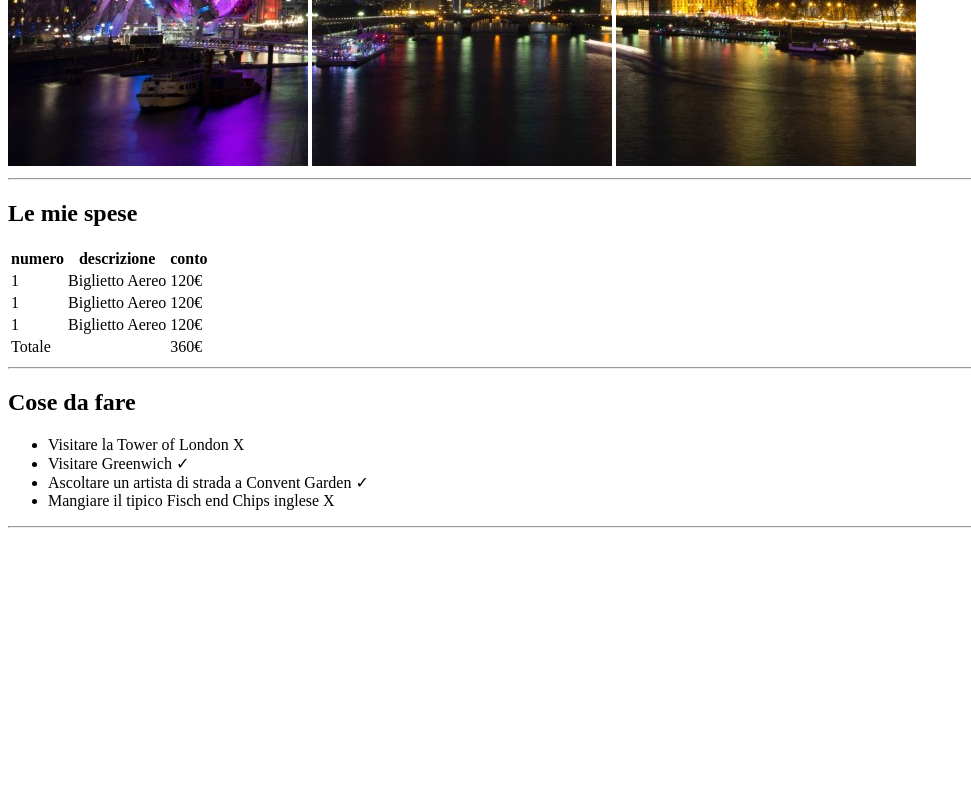
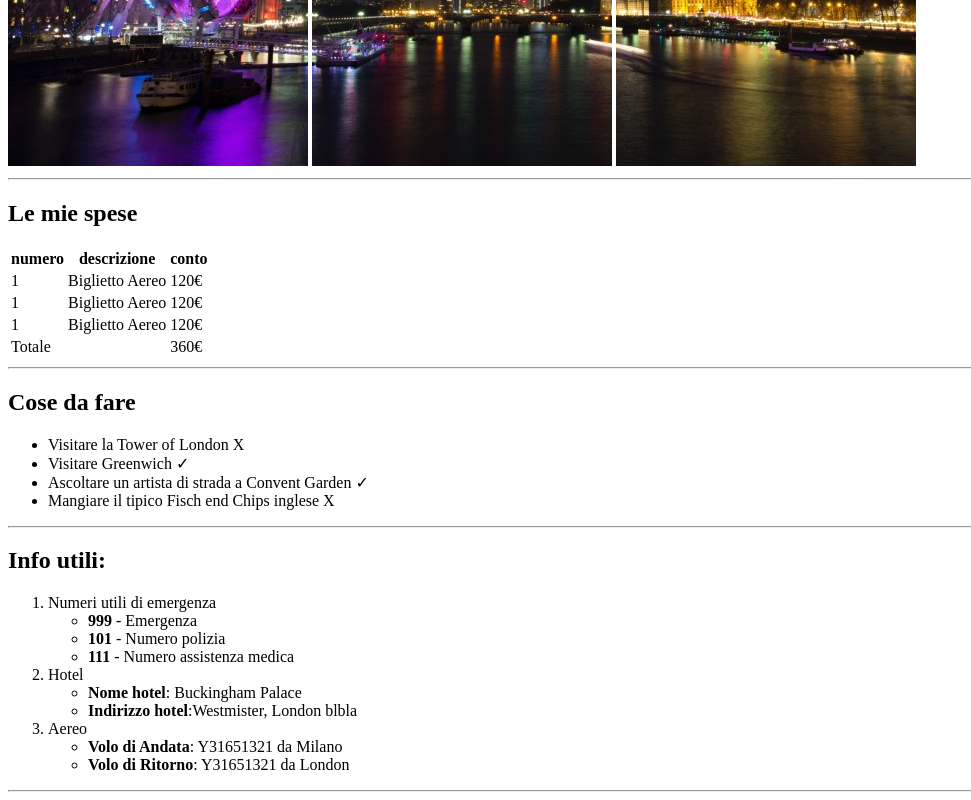
Before and after one commit to Vinctdea/html-london-trip, a plain HTML site: page index.html in a window 1280 px wide. Shown: the part 514-1314 px from the top of the page, without its empty margins (0-971 px from the left). Before the commit the page ends 1050 px from the top, so only its background shows below. Drawn offline with Linux system fonts and the light colour scheme.

Commit message:
add info utility

```diff
--- a/index.html
+++ b/index.html
@@ -70,6 +70,30 @@
     </section>
     <hr>
 
+    <!-- utility -->
+    <section class="utility">
+        <h2>Info utili:</h2>
+        <ol>
+            <li>Numeri utili di emergenza</li>
+                <ul>
+                    <li><strong>999</strong> - Emergenza</li>
+                    <li><strong>101</strong> - Numero polizia</li>
+                    <li><strong>111</strong> - Numero assistenza medica</li>
+                </ul>
+            <li>Hotel</li>
+                <ul>
+                    <li><Strong>Nome hotel</Strong>: Buckingham Palace</li>
+                    <li><Strong>Indirizzo hotel</Strong>:Westmister, London blbla</li>
+                </ul>
+            <li>Aereo</li>
+                <ul>
+                    <li><strong>Volo di Andata</strong>: Y31651321 da Milano</li>
+                    <li><strong>Volo di Ritorno</strong>: Y31651321 da London</li>
+                </ul>
+        </ol>
+    </section>
+    <hr>
+
 
   </main>
 
```
